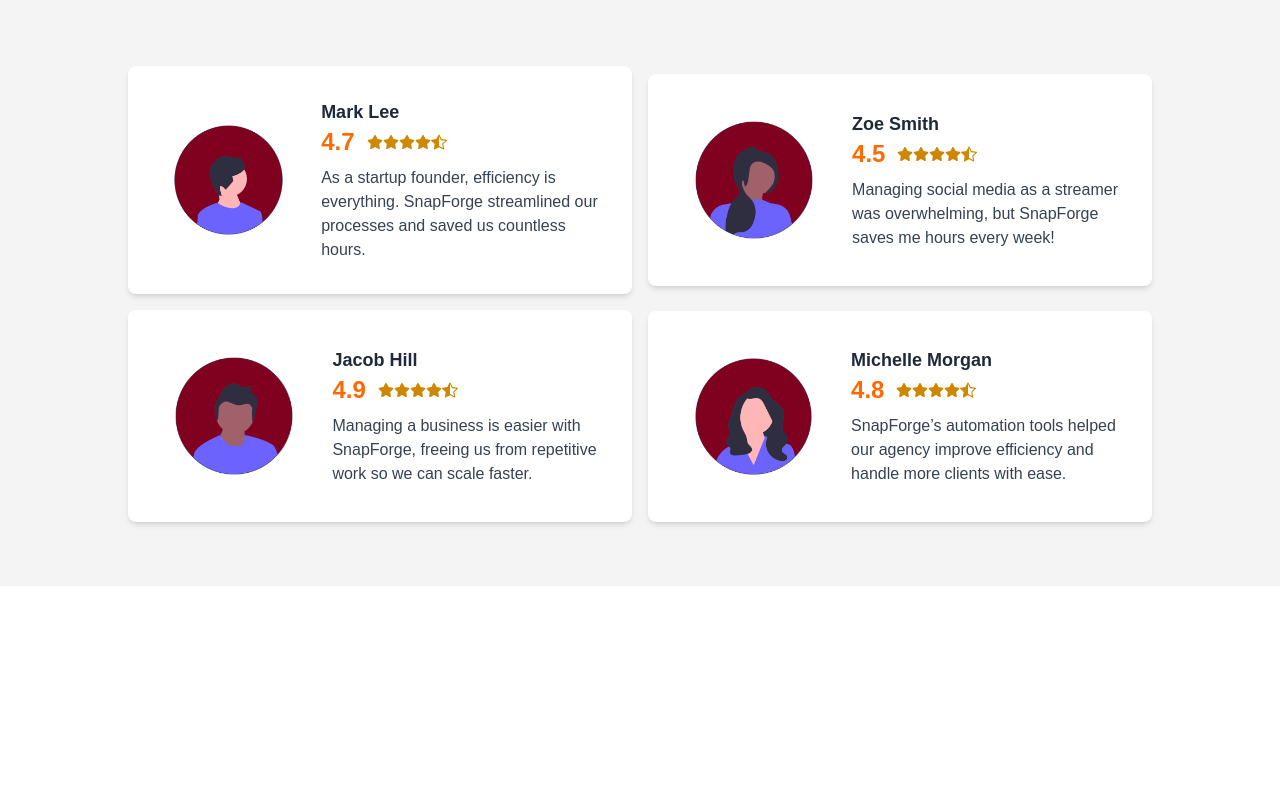
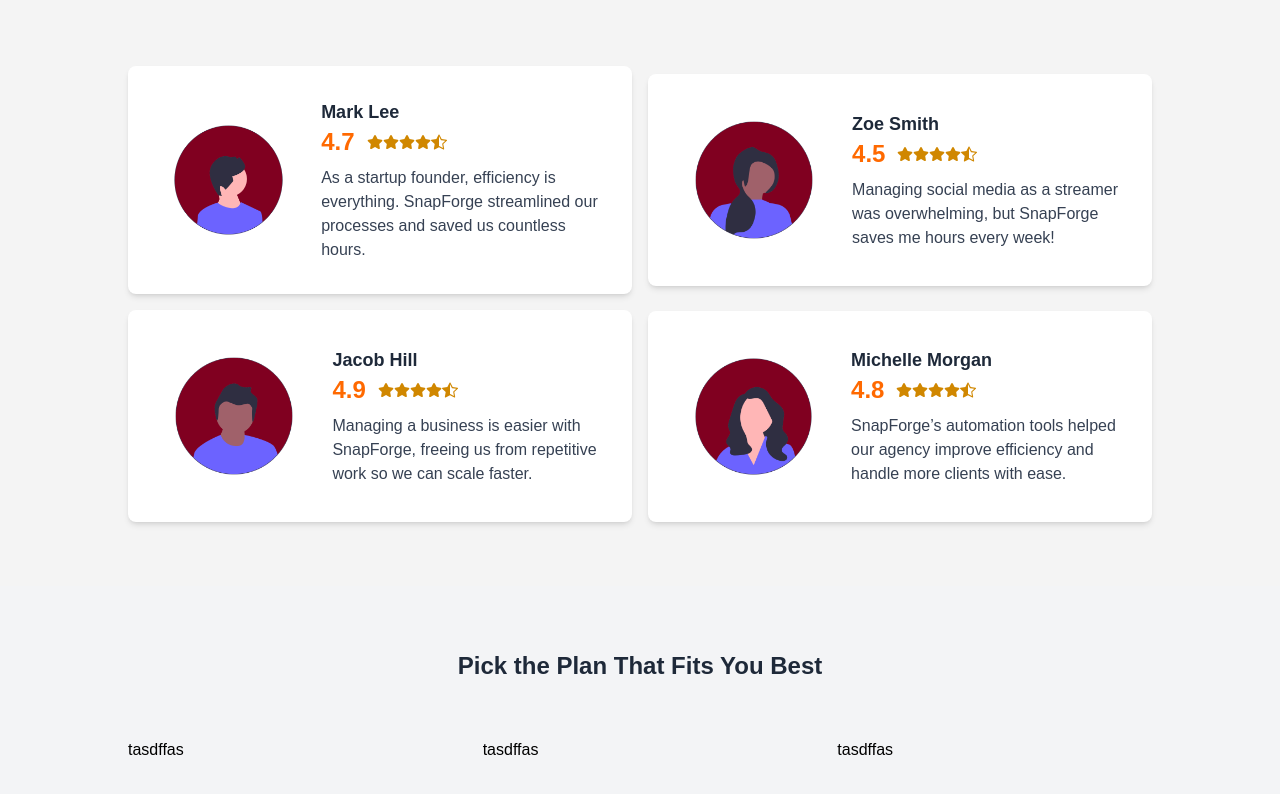
Before and after one commit to berkcantelseren/SnapForge, a Next.js app: page / in a window 1280 px wide. Shown: the part 2922-3716 px from the top of the page. Before the commit the page ends 3508 px from the top, so only its background shows below. Built offline with nearby package versions, Linux system fonts and the light colour scheme; a web font is replaced by a local one.

Commit message:
created PriceCard section and created props

```diff
--- a/app/components/Home/Home.tsx
+++ b/app/components/Home/Home.tsx
@@ -1,6 +1,7 @@
 import { About } from "./About/About";
 import { Features } from "./Features/Features";
 import { Hero } from "./Hero/Hero";
+import Pricing from "./Pricing/Pricing";
 import { Reviews } from "./Reviews/Reviews";
 import { Services } from "./Services/Services";
 
@@ -12,6 +13,7 @@
       <Features />
       <Services />
       <Reviews />
+      <Pricing />
     </div>
   );
 };
--- /dev/null
+++ b/app/components/Home/Pricing/PriceCard.tsx
@@ -0,0 +1,8 @@
+type Props = {
+  time: string;
+  price: string;
+};
+
+export default function PriceCard({ time, price }: Props) {
+  return <div>tasdffas</div>;
+}
--- /dev/null
+++ b/app/components/Home/Pricing/Pricing.tsx
@@ -0,0 +1,26 @@
+import PriceCard from "./PriceCard";
+
+export default function Pricing() {
+  return (
+    <div className="pt-16 pb-16 bg-gray-100">
+      <h1 className="text-center text-2xl text-gray-800 font-bold">
+        Pick the Plan That Fits You Best
+      </h1>
+      {/* Grid Section  */}
+      <div className="w-[80%] mx-auto mt-14 grid grid-cols-1 md:grid-cols-2 lg:grid-cols-3 gap-10 items-center ">
+        <div>
+          {/* Price Card Section  */}
+          <PriceCard time="Monthly Membership" price="10$" />
+        </div>
+        <div>
+          {/* Price Card Section  */}
+          <PriceCard time="Yearly Membership" price="99$" />
+        </div>
+        <div>
+          {/* Price Card Section  */}
+          <PriceCard time="Lifetime Membership" price="349$" />
+        </div>
+      </div>
+    </div>
+  );
+}
```
